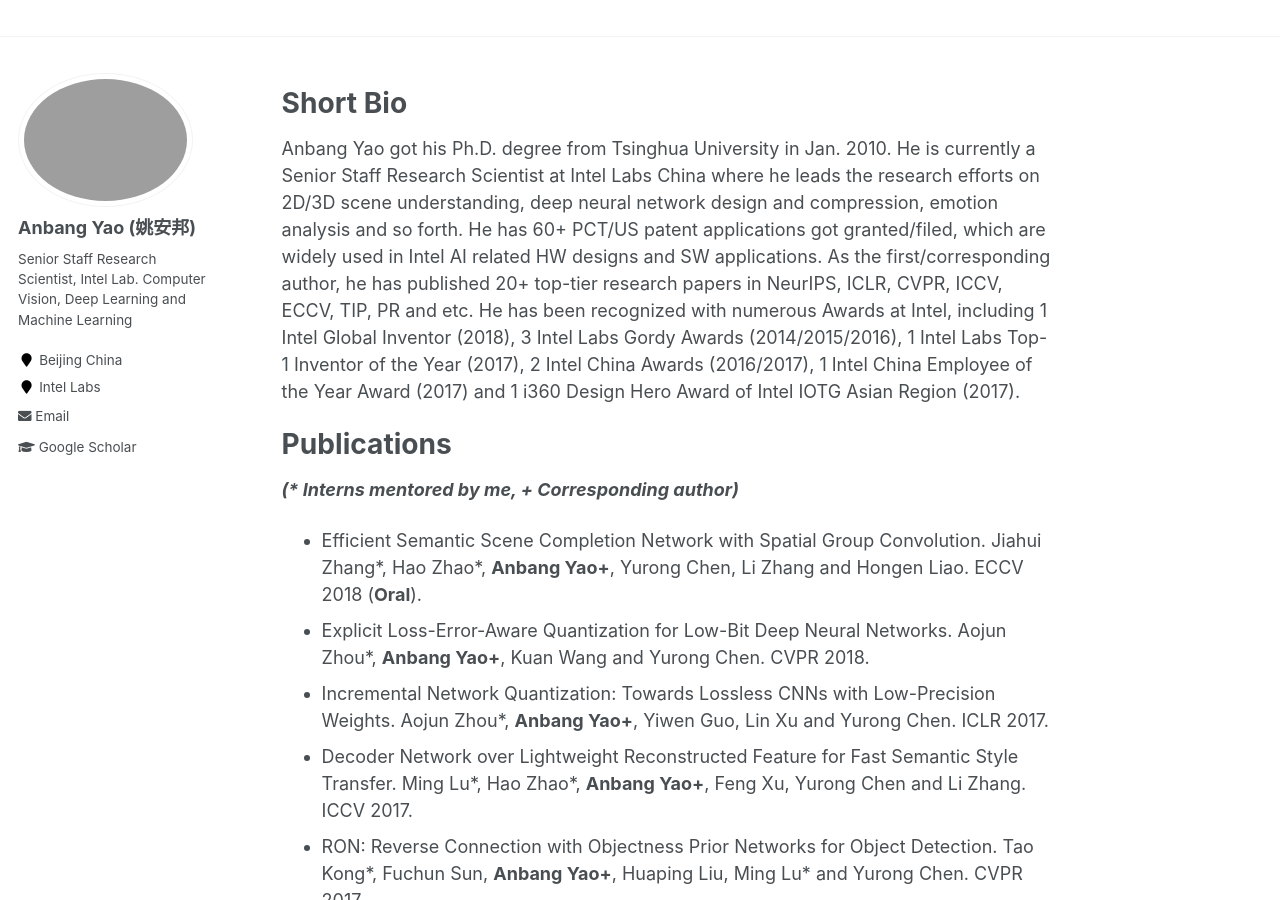
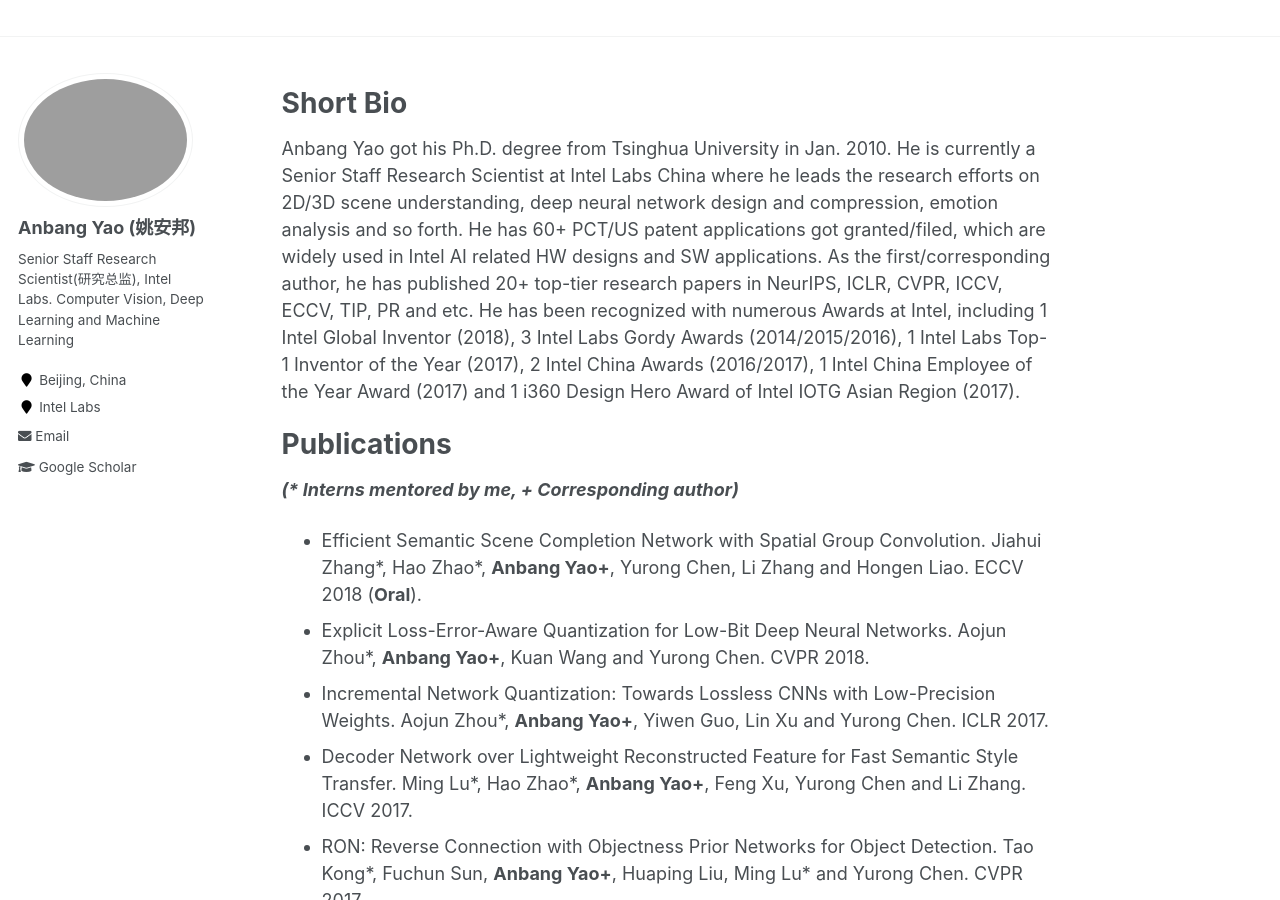
Before and after one commit to YaoAnbang/YaoAnbang.github.io, a Jekyll site: the page built from _pages/about.md, in a window 1280 px wide and 900 px high. Built offline with Jekyll 4.4.1, drawn with Linux system fonts in a browser that asks for light colours.

Commit message:
Update _config.yml

```diff
--- a/_config.yml
+++ b/_config.yml
@@ -82,8 +82,8 @@ analytics:
 author:
   name             : "Anbang Yao (姚安邦)"
   avatar           : "profile.jpg"
-  bio              : "Senior Staff Research Scientist, Intel Lab. \n Computer Vision, Deep Learning and Machine Learning"
-  location         : "Beijing China"
+  bio              : "Senior Staff Research Scientist(研究总监), Intel Labs. \n Computer Vision, Deep Learning and Machine Learning"
+  location         : "Beijing, China"
   employer         : "Intel Labs"
   googlescholar    : "https://scholar.google.com/citations?user=b9hCmPYAAAAJ&hl=en&oi=ao"
   email            : "anbang.yao@intel.com"
```
